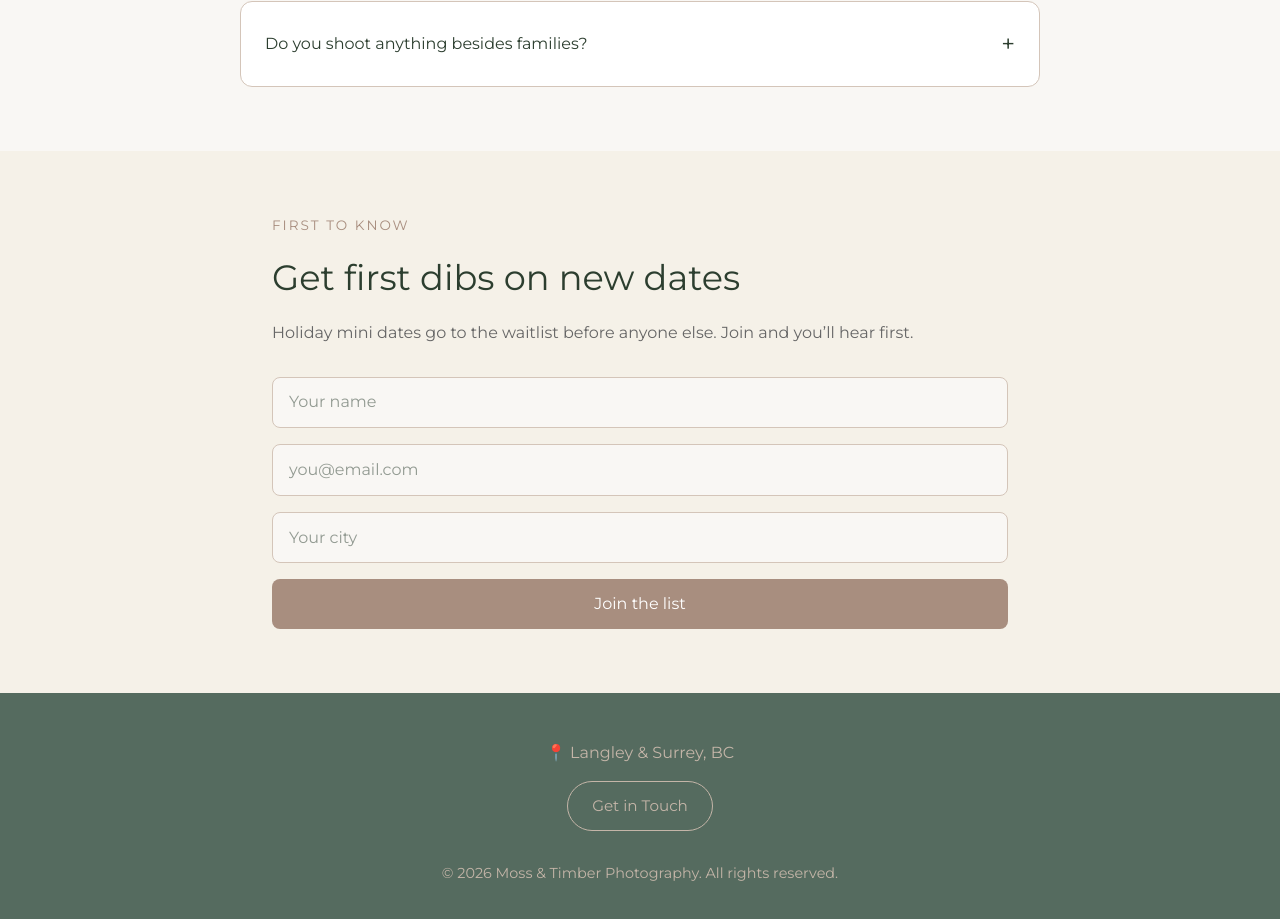
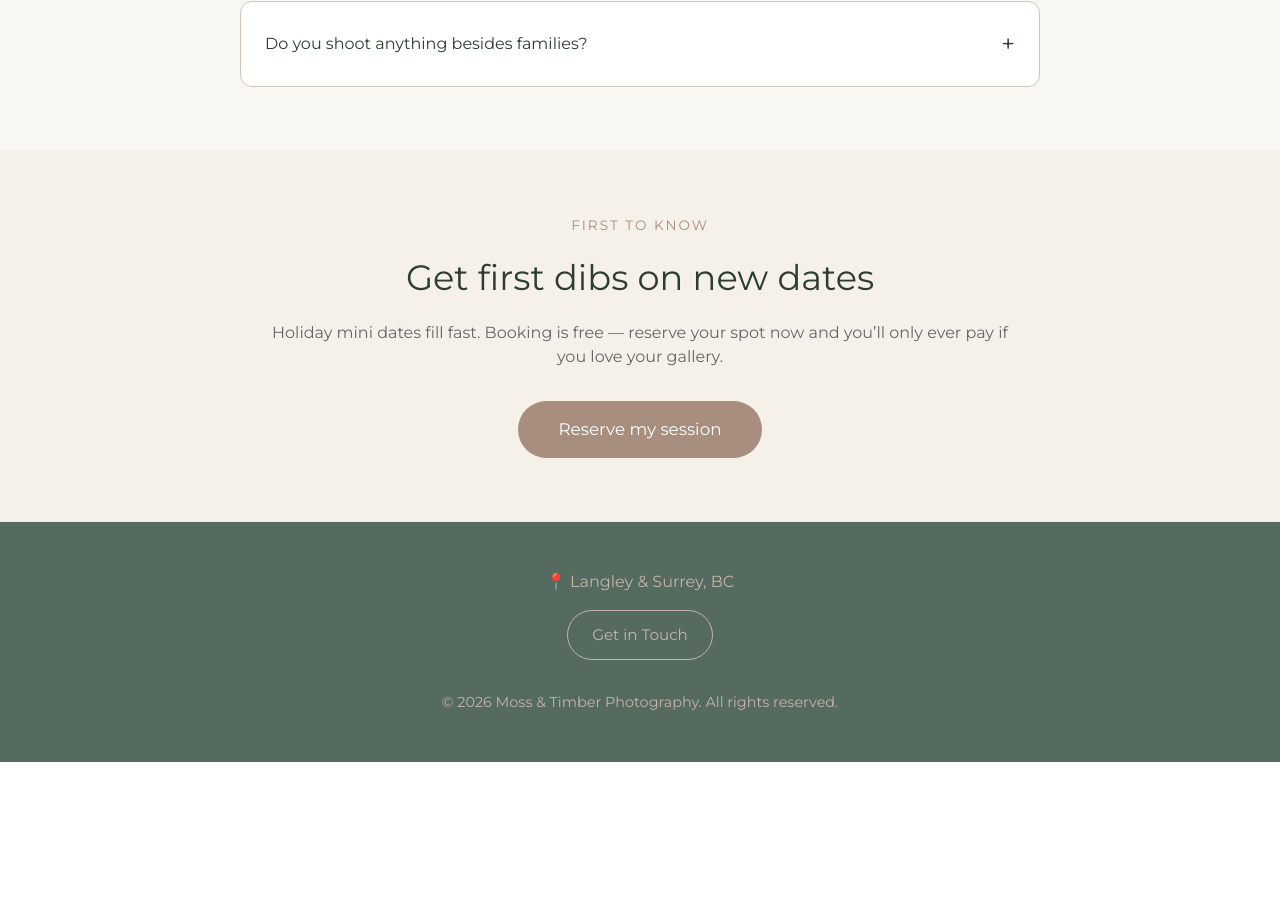
Before and after one commit to mosstimberco/moss-timber-photography, a Next.js app: page / in a window 1280 px wide. Shown: the part 6470-7389 px from the top of the page. After the commit the page ends 7232 px from the top, so only its background shows below. Built offline with nearby package versions, Linux system fonts and the light colour scheme.

Commit message:
Remove fake waitlist form; replace with direct booking CTA (no more duplicate name/email collection)

```diff
--- a/app/page.js
+++ b/app/page.js
@@ -4,7 +4,6 @@ import React, { useState } from 'react';
 
 export default function PhotographyWebsite() {
   const [currentPage, setCurrentPage] = useState('home');
-  const [emailSignup, setEmailSignup] = useState({ name: '', email: '', city: '' });
   const [expandedFaq, setExpandedFaq] = useState(null);
 
   const trackLead = () => {
@@ -302,25 +301,12 @@ export default function PhotographyWebsite() {
               </div>
             </section>
 
-            {/* Email Waitlist */}
-            <section style={{ padding: '4rem 2rem', maxWidth: '800px', margin: '0 auto' }}>
+            {/* Holiday minis CTA */}
+            <section style={{ padding: '4rem 2rem', maxWidth: '800px', margin: '0 auto', textAlign: 'center' }}>
               <p style={{ fontSize: '0.85rem', letterSpacing: '2px', color: '#A88E7F', marginBottom: '1rem' }}>FIRST TO KNOW</p>
               <h2 style={{ fontSize: '2.2rem', marginBottom: '1rem', fontWeight: 'normal' }}>Get first dibs on new dates</h2>
-              <p style={{ color: '#666', marginBottom: '2rem', fontSize: '1rem' }}>Holiday mini dates go to the waitlist before anyone else. Join and you’ll hear first.</p>
-
-              <div style={{ display: 'grid', gap: '1rem' }}>
-                <input type="text" placeholder="Your name" value={emailSignup.name} onChange={(e) => setEmailSignup({ ...emailSignup, name: e.target.value })} style={{ padding: '0.8rem 1rem', borderRadius: '8px', border: '1px solid #D4C5B9', fontSize: '1rem', fontFamily: 'inherit', backgroundColor: '#F9F7F4' }} />
-                <input type="email" placeholder="you@email.com" value={emailSignup.email} onChange={(e) => setEmailSignup({ ...emailSignup, email: e.target.value })} style={{ padding: '0.8rem 1rem', borderRadius: '8px', border: '1px solid #D4C5B9', fontSize: '1rem', fontFamily: 'inherit', backgroundColor: '#F9F7F4' }} />
-                <input type="text" placeholder="Your city" value={emailSignup.city} onChange={(e) => setEmailSignup({ ...emailSignup, city: e.target.value })} style={{ padding: '0.8rem 1rem', borderRadius: '8px', border: '1px solid #D4C5B9', fontSize: '1rem', fontFamily: 'inherit', backgroundColor: '#F9F7F4' }} />
-                <button onClick={() => {
-                  if (emailSignup.name && emailSignup.email && emailSignup.city) {
-                    alert(`Thanks ${emailSignup.name}! You're on the list — we'll be in touch about dates near ${emailSignup.city}.`);
-                    setEmailSignup({ name: '', email: '', city: '' });
-                  } else {
-                    alert('Please fill in all fields');
-                  }
-                }} style={{ backgroundColor: '#A88E7F', color: 'white', border: 'none', padding: '0.8rem', fontSize: '1rem', cursor: 'pointer', borderRadius: '8px', fontFamily: 'inherit', fontWeight: 'normal' }}>Join the list</button>
-              </div>
+              <p style={{ color: '#666', marginBottom: '2rem', fontSize: '1rem' }}>Holiday mini dates fill fast. Booking is free — reserve your spot now and you’ll only ever pay if you love your gallery.</p>
+              <button onClick={() => { trackLead(); goBooking(); }} style={{ backgroundColor: '#A88E7F', color: 'white', border: 'none', padding: '1rem 2.5rem', fontSize: '1.05rem', cursor: 'pointer', borderRadius: '50px', fontFamily: 'inherit' }}>Reserve my session</button>
             </section>
 
             {/* Footer */}
```
